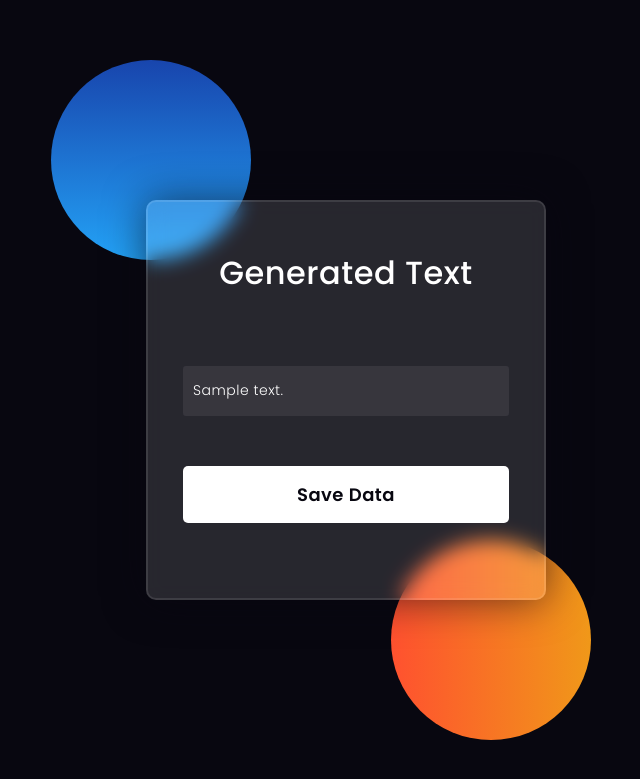
After one commit to prakratisingh/MediLink, a Python web app: template templates/saveData.html in a window 1280 px wide. The commit adds this page. Shown: the top 779 px of the page, without its empty margins (294-934 px from the left). Run offline with Jinja, Linux system fonts and the light colour scheme; the template is opened without the code that fills it: most values are stand-ins (such as "Sample title", 1, 10 or a date in 2020).

Commit message:
templates for uploading and saving the data are added

```diff
--- /dev/null
+++ b/templates/saveData.html
@@ -0,0 +1,132 @@
+<!DOCTYPE html>
+<html lang="en">
+<head>
+    <meta charset="UTF-8">
+    <meta name="viewport" content="width=device-width, initial-scale=1.0">
+  <!-- Design by foolishdeveloper.com -->
+    <title>Save Data</title>
+
+    <link rel="preconnect" href="https://fonts.gstatic.com">
+    <link rel="stylesheet" href="https://cdnjs.cloudflare.com/ajax/libs/font-awesome/5.15.4/css/all.min.css">
+    <link href="https://fonts.googleapis.com/css2?family=Poppins:wght@300;500;600&display=swap" rel="stylesheet">
+    <!--Stylesheet-->
+    <style media="screen">
+      *,
+*:before,
+*:after{
+    padding: 0;
+    margin: 0;
+    box-sizing: border-box;
+}
+body{
+    background-color: #080710;
+}
+.background{
+    width: 430px;
+    height: 520px;
+    position: absolute;
+    transform: translate(-50%,-50%);
+    left: 50%;
+    top: 50%;
+}
+.background .shape{
+    height: 200px;
+    width: 200px;
+    position: absolute;
+    border-radius: 50%;
+}
+.shape:first-child{
+    background: linear-gradient(
+        #1845ad,
+        #23a2f6
+    );
+    left: -80px;
+    top: -80px;
+}
+.shape:last-child{
+    background: linear-gradient(
+        to right,
+        #ff512f,
+        #f09819
+    );
+    right: -30px;
+    bottom: -80px;
+}
+form{
+    height: 400px;
+    width: 400px;
+    background-color: rgba(255,255,255,0.13);
+    position: absolute;
+    transform: translate(-50%,-50%);
+    top: 50%;
+    left: 50%;
+    border-radius: 10px;
+    backdrop-filter: blur(10px);
+    border: 2px solid rgba(255,255,255,0.1);
+    box-shadow: 0 0 40px rgba(8,7,16,0.6);
+    padding: 50px 35px;
+}
+form *{
+    font-family: 'Poppins',sans-serif;
+    color: #ffffff;
+    letter-spacing: 0.5px;
+    /* line-height:100%; */
+    outline: none;
+    border: none;
+}
+form h3{
+    font-size: 32px;
+    font-weight: 500;
+    line-height: 42px;
+    text-align: center;
+}
+
+
+input{
+    display: block;
+    height: 50px;
+    width: 100%;
+    background-color: rgba(255,255,255,0.07);
+    border-radius: 3px;
+    padding: 0 10px;
+    margin-top: 22%;
+    font-size: 14px;
+    font-weight: 300;
+}
+::placeholder{
+    color: #e5e5e5;
+}
+button{
+    margin-top: 50px;
+    width: 100%;
+    background-color: #ffffff;
+    color: #080710;
+    padding: 15px 0;
+    font-size: 18px;
+    font-weight: 600;
+    border-radius: 5px;
+    cursor: pointer;
+}
+button:hover{
+    background-color: #e79e15;
+}
+
+    </style>
+</head>
+<body>
+    <div class="background">
+        <div class="shape"></div>
+        <div class="shape"></div>
+    </div>
+    <form form action="/savedata" method='POST'>
+        <h3>Generated Text</h3>
+
+
+        <input type="gentext" name="gentext" autocomplete="off" id="gentext" value="{{generatedtext}}">
+
+
+        <button type="submit">Save Data</button>
+
+    </form>
+</body>
+</html>
```
Also changed, not shown: templates/successsave.html (added, +205 -0 lines), templates/upload.html (+183 -3 lines).
